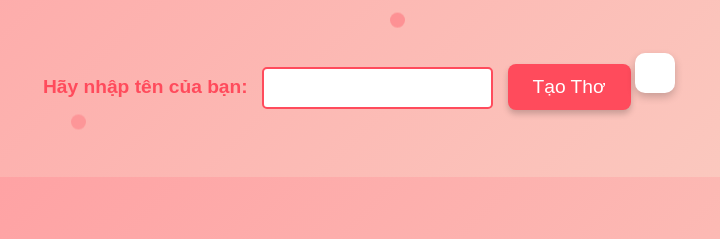
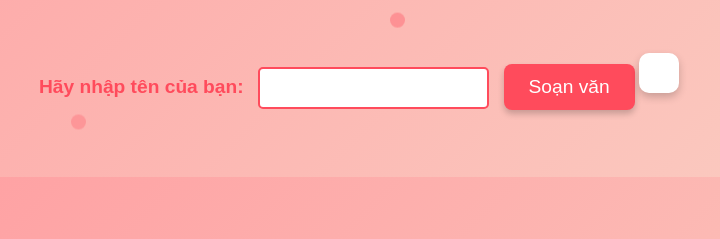
Before and after one commit to CoziePhan/8thang3, a plain HTML site: page index.html in a window 1280 px wide. Shown: the part 361-600 px from the top of the page, 281-1001 px from the left. Drawn offline with Linux system fonts and the light colour scheme.

Commit message:
Update index.html

```diff
--- a/index.html
+++ b/index.html
@@ -10,7 +10,7 @@
     <h1></h1>
     <label for="name">Hãy nhập tên của bạn:</label>
     <input type="text" id="name" name="name">
-    <button onclick="generatePoem()">Tạo Thơ</button>
+    <button onclick="generatePoem()">Soạn văn</button>
     <div id="poem"></div>
 
     <script>
```
